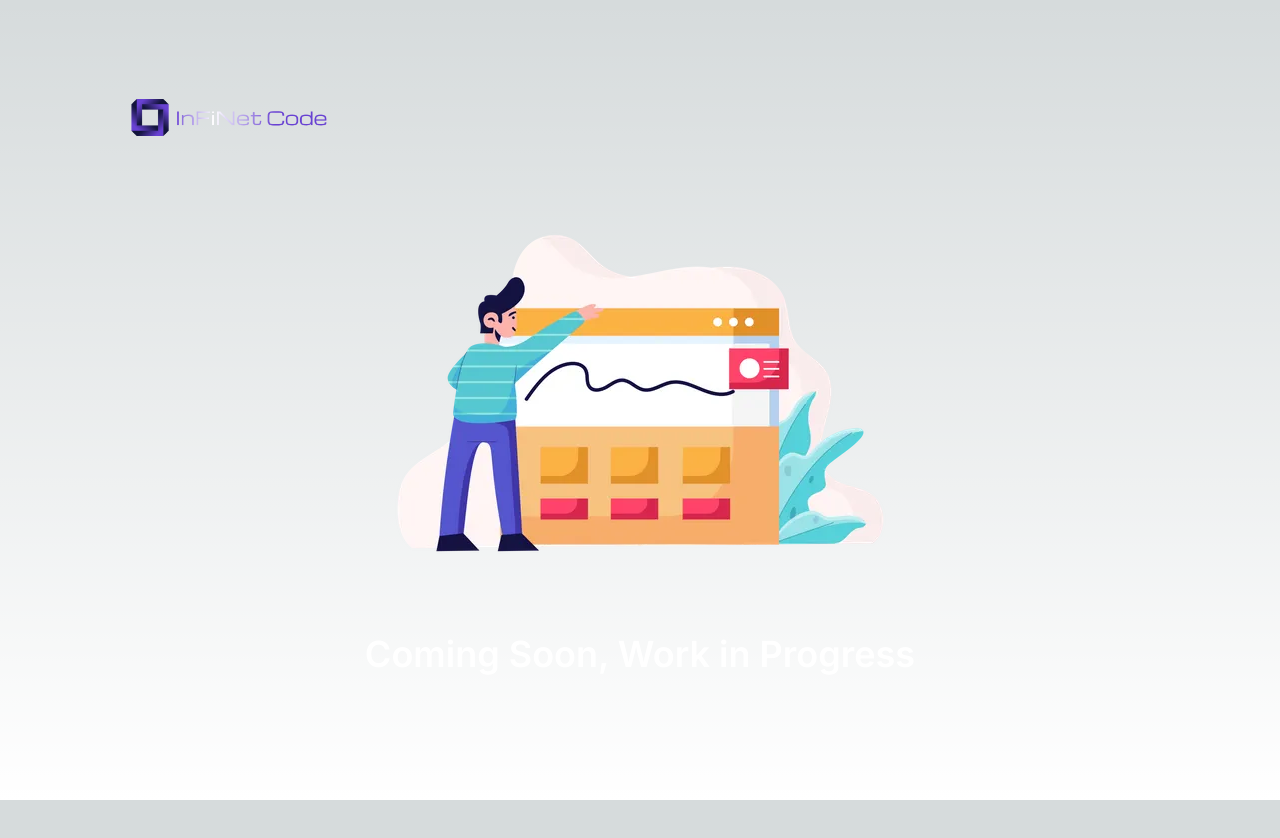
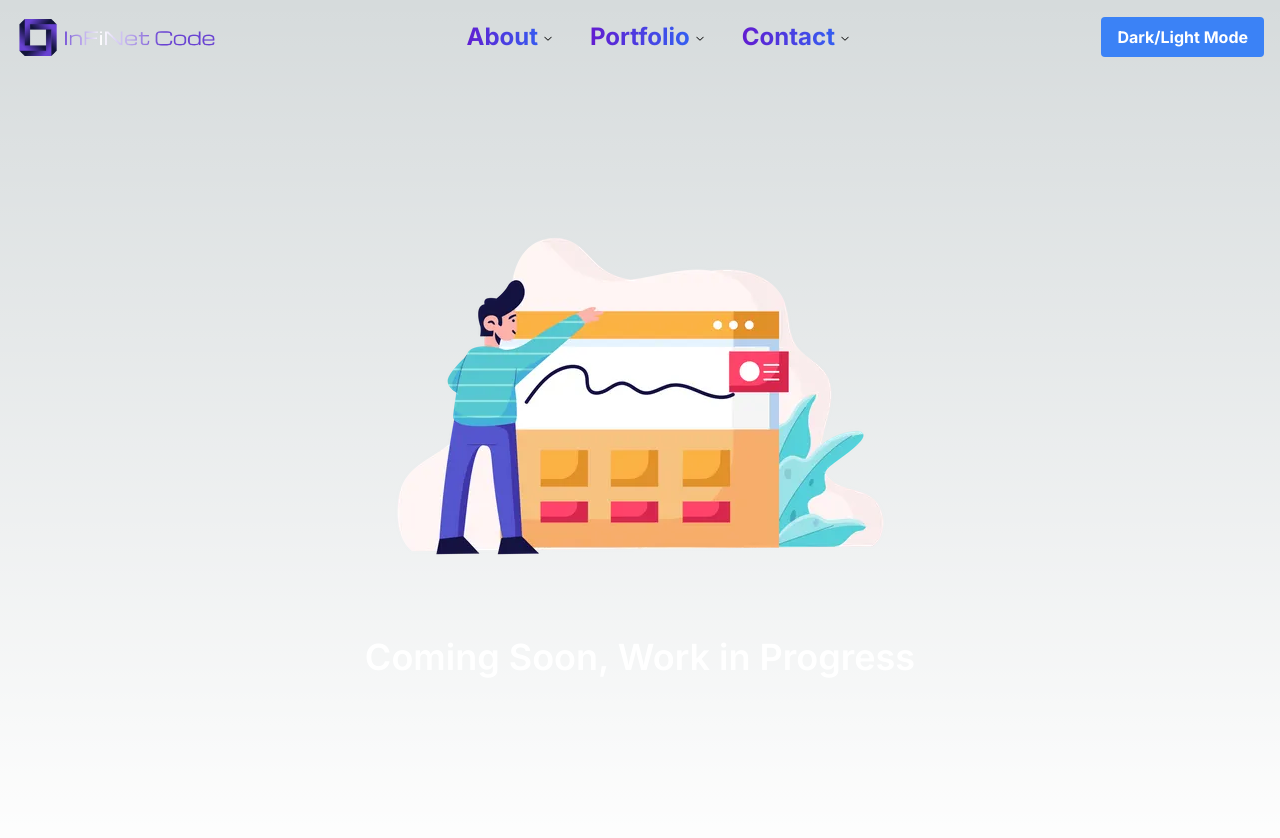
Before and after one commit to InFiNet-Code-AB/Website, a Next.js app: page / in a window 1280 px wide. Shown: the top 838 px of the page. Before the commit the page ends 800 px from the top, so only its background shows below. Built offline with nearby package versions, Linux system fonts and the light colour scheme.

Commit message:
nemanja/ navigacija kao sredjena, cekamo feedback

```diff
--- a/src/app/globals.css
+++ b/src/app/globals.css
@@ -31,3 +31,17 @@
     text-wrap: balance;
   }
 }
+
+.gradient-text {
+  background: linear-gradient(to right, #6a11cb 0%, #2575fc 100%);
+  -webkit-background-clip: text;
+  background-clip: text;
+  -webkit-text-fill-color: transparent;
+  transition: background 0.3s ease;
+}
+.gradient-text:hover {
+  background: linear-gradient(to right, #2575fc 0%, #6a11cb 100%);
+  -webkit-background-clip: text;
+  background-clip: text;
+  text-decoration: underline;
+}
--- /dev/null
+++ b/src/app/helpers/utils.ts
@@ -0,0 +1,6 @@
+import { type ClassValue, clsx } from "clsx";
+import { twMerge } from "tailwind-merge";
+
+export function cn(...inputs: ClassValue[]) {
+  return twMerge(clsx(inputs));
+}
--- a/src/app/layout.tsx
+++ b/src/app/layout.tsx
@@ -5,8 +5,8 @@
 const inter = Inter({ subsets: ["latin"] });
 
 export const metadata: Metadata = {
-  title: "Create Next App",
-  description: "Generated by create next app",
+  title: "InFiNet Code AB",
+  description: "Clean Code Consultants",
 };
 
 export default function RootLayout({
--- a/src/app/page.tsx
+++ b/src/app/page.tsx
@@ -1,18 +1,12 @@
+import { NavigationMenu } from "@/components/Navigation/Navigation";
 import Image from "next/image";
 
 export default function Home() {
   return (
-    <main className="flex min-h-screen flex-col items-center justify-between p-24">
-      <div className="z-10 max-w-5xl w-full items-center justify-between font-mono text-sm lg:flex">
-        <Image
-          src="/logo-dark-long.png"
-          alt="InFiNet Code AB logo"
-          width={200}
-          height={50}
-          priority
-        />
-      </div>
-
+    <div>
+      <NavigationMenu />
+      <div className="flex justify-center items-center">
+        <div className="flex min-h-screen flex-col items-center justify-between p-24">
           <div className="relative flex flex-col items-center justify-center">
             {/* Image */}
             <Image
@@ -23,12 +17,13 @@
               height={600}
               priority
             />
-        {/* Text */}
             <div className="text-center text-4xl font-semibold text-white mt-4">
               Coming Soon, Work in Progress
             </div>
           </div>
           <div className="mb-32 grid text-center lg:max-w-5xl lg:w-full lg:mb-0 lg:grid-cols-4 lg:text-left"></div>
-    </main>
+        </div>
+      </div>
+    </div>
   );
 }
--- /dev/null
+++ b/src/components/Navigation/Navigation.tsx
@@ -0,0 +1,27 @@
+"use client";
+import Image from "next/image";
+
+import React from "react";
+import { NavigationMenuItems } from "./NavigationItems";
+
+export const NavigationMenu = () => {
+  return (
+    <div className="flex justify-between items-center p-4">
+      <div className="flex items-center">
+        <Image
+          src="/logo-dark-long.png"
+          alt="InFiNet Code AB logo"
+          width={200}
+          height={50}
+          priority
+        />
+      </div>
+      <NavigationMenuItems />
+      <div>
+        <button className="bg-blue-500 hover:bg-blue-700 text-white font-bold py-2 px-4 rounded">
+          Dark/Light Mode
+        </button>
+      </div>
+    </div>
+  );
+};
--- /dev/null
+++ b/src/components/Navigation/NavigationItems.tsx
@@ -0,0 +1,38 @@
+"use client";
+
+import {
+  NavigationMenu,
+  NavigationMenuContent,
+  NavigationMenuItem,
+  NavigationMenuLink,
+  NavigationMenuList,
+  NavigationMenuTrigger,
+} from "@/components/shadcn/NavigationMenu";
+
+import React from "react";
+
+export const NavigationMenuItems = () => {
+  return (
+    <NavigationMenu className="flex justify-center items-center">
+      <NavigationMenuList>
+        <NavigationMenuItem>
+          <NavigationMenuTrigger className="text-2xl font-bold gradient-text">
+            About
+          </NavigationMenuTrigger>
+          <NavigationMenuContent></NavigationMenuContent>
+        </NavigationMenuItem>
+        <NavigationMenuItem>
+          <NavigationMenuTrigger className="text-2xl font-bold gradient-text">
+            Portfolio
+          </NavigationMenuTrigger>
+          <NavigationMenuContent></NavigationMenuContent>
+        </NavigationMenuItem>
+        <NavigationMenuItem>
+          <NavigationMenuTrigger className="text-2xl font-bold gradient-text">
+            Contact
+          </NavigationMenuTrigger>
+        </NavigationMenuItem>
+      </NavigationMenuList>
+    </NavigationMenu>
+  );
+};
--- /dev/null
+++ b/src/components/shadcn/NavigationMenu.tsx
@@ -0,0 +1,127 @@
+import * as React from "react";
+import { ChevronDownIcon } from "@radix-ui/react-icons";
+import * as NavigationMenuPrimitive from "@radix-ui/react-navigation-menu";
+import { cva } from "class-variance-authority";
+import { cn } from "@/app/helpers/utils";
+
+const NavigationMenu = React.forwardRef<
+  React.ElementRef<typeof NavigationMenuPrimitive.Root>,
+  React.ComponentPropsWithoutRef<typeof NavigationMenuPrimitive.Root>
+>(({ className, children, ...props }, ref) => (
+  <NavigationMenuPrimitive.Root
+    ref={ref}
+    className={cn(
+      "relative z-10 flex max-w-max flex-1 items-center justify-center",
+      className
+    )}
+    {...props}
+  >
+    {children}
+    <NavigationMenuViewport />
+  </NavigationMenuPrimitive.Root>
+));
+NavigationMenu.displayName = NavigationMenuPrimitive.Root.displayName;
+
+const NavigationMenuList = React.forwardRef<
+  React.ElementRef<typeof NavigationMenuPrimitive.List>,
+  React.ComponentPropsWithoutRef<typeof NavigationMenuPrimitive.List>
+>(({ className, ...props }, ref) => (
+  <NavigationMenuPrimitive.List
+    ref={ref}
+    className={cn(
+      "group flex flex-1 list-none items-center justify-center space-x-1",
+      className
+    )}
+    {...props}
+  />
+));
+NavigationMenuList.displayName = NavigationMenuPrimitive.List.displayName;
+
+const NavigationMenuItem = NavigationMenuPrimitive.Item;
+
+const navigationMenuTriggerStyle = cva(
+  "group inline-flex h-9 w-max items-center justify-center rounded-md bg-background px-4 py-2 text-sm font-medium transition-colors hover:bg-accent hover:text-accent-foreground focus:bg-accent focus:text-accent-foreground focus:outline-none disabled:pointer-events-none disabled:opacity-50 data-[active]:bg-accent/50 data-[state=open]:bg-accent/50"
+);
+
+const NavigationMenuTrigger = React.forwardRef<
+  React.ElementRef<typeof NavigationMenuPrimitive.Trigger>,
+  React.ComponentPropsWithoutRef<typeof NavigationMenuPrimitive.Trigger>
+>(({ className, children, ...props }, ref) => (
+  <NavigationMenuPrimitive.Trigger
+    ref={ref}
+    className={cn(navigationMenuTriggerStyle(), "group", className)}
+    {...props}
+  >
+    {children}{" "}
+    <ChevronDownIcon
+      className="relative top-[1px] ml-1 h-3 w-3 transition duration-300 group-data-[state=open]:rotate-180"
+      aria-hidden="true"
+    />
+  </NavigationMenuPrimitive.Trigger>
+));
+NavigationMenuTrigger.displayName = NavigationMenuPrimitive.Trigger.displayName;
+
+const NavigationMenuContent = React.forwardRef<
+  React.ElementRef<typeof NavigationMenuPrimitive.Content>,
+  React.ComponentPropsWithoutRef<typeof NavigationMenuPrimitive.Content>
+>(({ className, ...props }, ref) => (
+  <NavigationMenuPrimitive.Content
+    ref={ref}
+    className={cn(
+      "left-0 top-0 w-full data-[motion^=from-]:animate-in data-[motion^=to-]:animate-out data-[motion^=from-]:fade-in data-[motion^=to-]:fade-out data-[motion=from-end]:slide-in-from-right-52 data-[motion=from-start]:slide-in-from-left-52 data-[motion=to-end]:slide-out-to-right-52 data-[motion=to-start]:slide-out-to-left-52 md:absolute md:w-auto ",
+      className
+    )}
+    {...props}
+  />
+));
+NavigationMenuContent.displayName = NavigationMenuPrimitive.Content.displayName;
+
+const NavigationMenuLink = NavigationMenuPrimitive.Link;
+
+const NavigationMenuViewport = React.forwardRef<
+  React.ElementRef<typeof NavigationMenuPrimitive.Viewport>,
+  React.ComponentPropsWithoutRef<typeof NavigationMenuPrimitive.Viewport>
+>(({ className, ...props }, ref) => (
+  <div className={cn("absolute left-0 top-full flex justify-center")}>
+    <NavigationMenuPrimitive.Viewport
+      className={cn(
+        "origin-top-center relative mt-1.5 h-[var(--radix-navigation-menu-viewport-height)] w-full overflow-hidden rounded-md border bg-popover text-popover-foreground shadow data-[state=open]:animate-in data-[state=closed]:animate-out data-[state=closed]:zoom-out-95 data-[state=open]:zoom-in-90 md:w-[var(--radix-navigation-menu-viewport-width)]",
+        className
+      )}
+      ref={ref}
+      {...props}
+    />
+  </div>
+));
+NavigationMenuViewport.displayName =
+  NavigationMenuPrimitive.Viewport.displayName;
+
+const NavigationMenuIndicator = React.forwardRef<
+  React.ElementRef<typeof NavigationMenuPrimitive.Indicator>,
+  React.ComponentPropsWithoutRef<typeof NavigationMenuPrimitive.Indicator>
+>(({ className, ...props }, ref) => (
+  <NavigationMenuPrimitive.Indicator
+    ref={ref}
+    className={cn(
+      "top-full z-[1] flex h-1.5 items-end justify-center overflow-hidden data-[state=visible]:animate-in data-[state=hidden]:animate-out data-[state=hidden]:fade-out data-[state=visible]:fade-in",
+      className
+    )}
+    {...props}
+  >
+    <div className="relative top-[60%] h-2 w-2 rotate-45 rounded-tl-sm bg-border shadow-md" />
+  </NavigationMenuPrimitive.Indicator>
+));
+NavigationMenuIndicator.displayName =
+  NavigationMenuPrimitive.Indicator.displayName;
+
+export {
+  navigationMenuTriggerStyle,
+  NavigationMenu,
+  NavigationMenuList,
+  NavigationMenuItem,
+  NavigationMenuContent,
+  NavigationMenuTrigger,
+  NavigationMenuLink,
+  NavigationMenuIndicator,
+  NavigationMenuViewport,
+};
```
Also changed, not shown: package.json (+8 -4 lines), 1 other file (tests, documents, lock files or other folders). Lines whose indentation alone changed are shown as unchanged.
